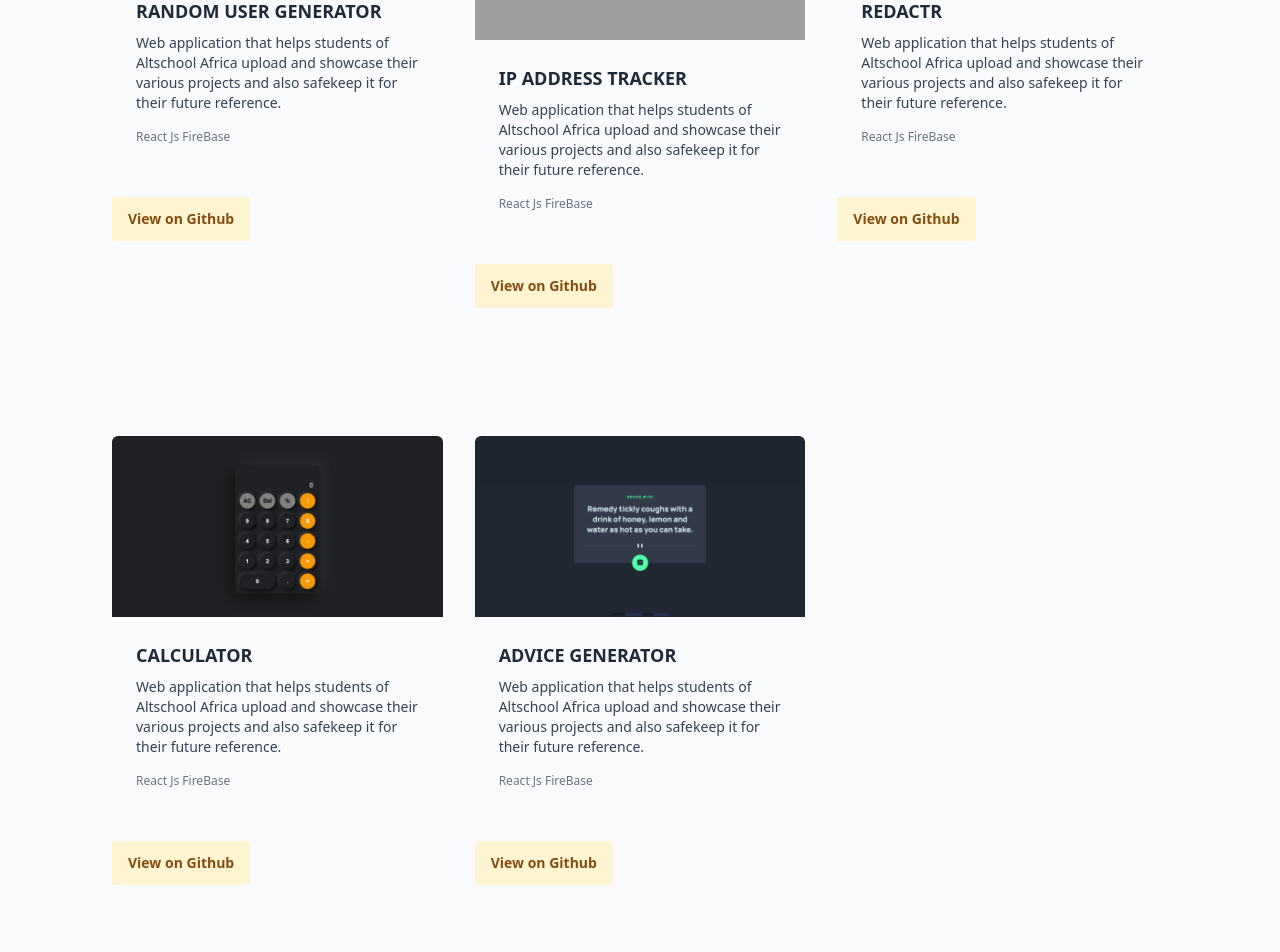
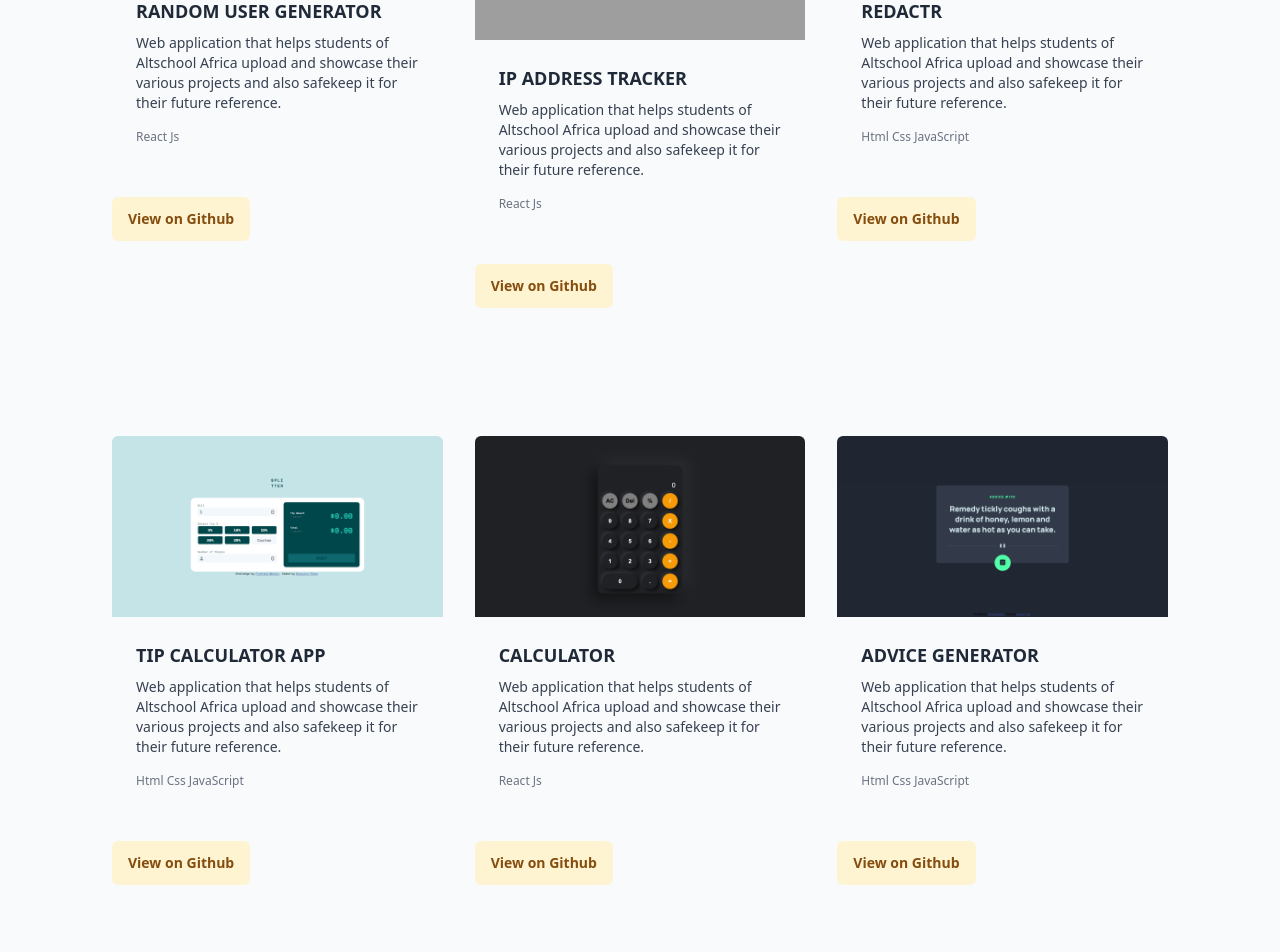
Before and after one commit to blessingpeters/portfolio-v1, a Next.js app: page /project in a window 1280 px wide. Shown: the part 1020-1972 px from the top of the page. Built offline with nearby package versions, Linux system fonts and the light colour scheme; grey boxes are pictures that could not be loaded.

Commit message:
still build

```diff
--- a/src/components/Button.js
+++ b/src/components/Button.js
@@ -2,7 +2,7 @@ function Button ({text}) {
     return (
         <button
         type="button"
-        className="bg-[#FFF4D2] text-yellow-800 font-semibold cursor-pointer text-xs sm:text-sm rounded-sm px-3 py-2 sm:px-4 sm:py-3  hover:bg-[#f4e6bc] flex mt-4 mb-12"
+        className="bg-[#FFF4D2] text-yellow-800 font-semibold cursor-pointer text-xs sm:text-sm rounded-md px-3 py-2 sm:px-4 sm:py-3 hover:bg-[#f4e6bc] flex mt-4 mb-12"
         aria-label="View All Projects"
       >
         {text}
--- a/src/pages/project.js
+++ b/src/pages/project.js
@@ -69,7 +69,7 @@ function Project() {
 
           <div className=" w-full col-span-1 mb-12 rounded-md sm:w-3/4 md:w-full shadow-card hover:-translate-y-0.5">
             <a
-              href="http://altschool-project-board.vercel.app/"
+              href="http://247comcare.com/"
               rel="noopener noreferrer"
               target="_blank"
               className=""
@@ -88,16 +88,16 @@ function Project() {
                 title="247Comcare"
                 desc=" Web application that helps students of Altschool Africa upload and showcase their various projects and also safekeep
                   it for their future reference."
-                tags="React Js FireBase"
+                tags="React Js"
               />
             </a>
-            <a href="https://github.com/ble-syn/Altschool-Project-Board">
+            <a href="https://github.com/ble-syn/247comcare">
               <Button text="View on Github" />
             </a>
           </div>
           <div className=" w-full col-span-1 mb-12 rounded-md sm:w-3/4 md:w-full shadow-card hover:-translate-y-0.5">
             <a
-              href="http://altschool-project-board.vercel.app/"
+              href="https://my-github-ble-syn.vercel.app/"
               rel="noopener noreferrer"
               target="_blank"
               className=""
@@ -116,16 +116,16 @@ function Project() {
                 title="My GitHub"
                 desc=" Web application that helps students of Altschool Africa upload and showcase their various projects and also safekeep
                     it for their future reference."
-                tags="React Js FireBase"
+                tags="React Js"
               />
             </a>
-            <a href="https://github.com/ble-syn/Altschool-Project-Board">
+            <a href="https://github.com/ble-syn/myGithub">
               <Button text="View on Github" />
             </a>
           </div>
           <div className=" w-full col-span-1 mb-12 rounded-md sm:w-3/4 md:w-full shadow-card hover:-translate-y-0.5">
             <a
-              href="http://altschool-project-board.vercel.app/"
+              href="https://random-user-generator-app.blesyn.repl.co/"
               rel="noopener noreferrer"
               target="_blank"
               className=""
@@ -144,16 +144,16 @@ function Project() {
                 title="Random User Generator"
                 desc=" Web application that helps students of Altschool Africa upload and showcase their various projects and also safekeep
                     it for their future reference."
-                tags="React Js FireBase"
+                tags="React Js"
               />
             </a>
-            <a href="https://github.com/ble-syn/Altschool-Project-Board">
+            <a href="https://github.com/ble-syn/Random-user-generator-app">
               <Button text="View on Github" />
             </a>
           </div>
           <div className=" w-full col-span-1 mb-12 rounded-md sm:w-3/4 md:w-full shadow-card hover:-translate-y-0.5">
             <a
-              href="http://altschool-project-board.vercel.app/"
+              href="https://blesyn-ip-address-tracker.vercel.app/"
               rel="noopener noreferrer"
               target="_blank"
               className=""
@@ -171,16 +171,16 @@ function Project() {
                 title="IP Address Tracker"
                 desc=" Web application that helps students of Altschool Africa upload and showcase their various projects and also safekeep
                     it for their future reference."
-                tags="React Js FireBase"
+                tags="React Js"
               />
             </a>
-            <a href="https://github.com/ble-syn/Altschool-Project-Board">
+            <a href="https://github.com/ble-syn/IP-address-tracker">
               <Button text="View on Github" />
             </a>
           </div>
           <div className=" w-full col-span-1 mb-12 rounded-md sm:w-3/4 md:w-full shadow-card hover:-translate-y-0.5">
             <a
-              href="http://altschool-project-board.vercel.app/"
+              href="https://redactrapp.netlify.app/index.html"
               rel="noopener noreferrer"
               target="_blank"
               className=""
@@ -199,16 +199,44 @@ function Project() {
                 title="Redactr"
                 desc=" Web application that helps students of Altschool Africa upload and showcase their various projects and also safekeep
                     it for their future reference."
-                tags="React Js FireBase"
+                tags="Html Css JavaScript"
               />
             </a>
-            <a href="https://github.com/ble-syn/Altschool-Project-Board">
+            <a href="https://github.com/ble-syn/Redactr-Hackathon-Circle-70-">
               <Button text="View on Github" />
             </a>
           </div>
           <div className=" w-full col-span-1 mb-12 rounded-md sm:w-3/4 md:w-full shadow-card hover:-translate-y-0.5">
             <a
-              href="http://altschool-project-board.vercel.app/"
+              href="https://ble-syn.github.io/tip-calculator-app/"
+              rel="noopener noreferrer"
+              target="_blank"
+              className=""
+            >
+              <ProjectDetails
+                image={
+                  <Image
+                    width={400}
+                    height={100}
+                    alt="Project"
+                    src="/assets/tip-calculator.png"
+                    className="rounded-tl-md object-cover object-top rounded-tr-md"
+                    priority
+                  />
+                }
+                title="Tip Calculator App"
+                desc=" Web application that helps students of Altschool Africa upload and showcase their various projects and also safekeep
+                    it for their future reference."
+                tags="Html Css JavaScript"
+              />
+            </a>
+            <a href="https://github.com/ble-syn/tip-calculator-app">
+              <Button text="View on Github" />
+            </a>
+          </div>
+          <div className=" w-full col-span-1 mb-12 rounded-md sm:w-3/4 md:w-full shadow-card hover:-translate-y-0.5">
+            <a
+              href="https://github.com/ble-syn/reactCalculator"
               rel="noopener noreferrer"
               target="_blank"
               className=""
@@ -227,16 +255,16 @@ function Project() {
                 title="Calculator"
                 desc=" Web application that helps students of Altschool Africa upload and showcase their various projects and also safekeep
                     it for their future reference."
-                tags="React Js FireBase"
+                tags="React Js"
               />
             </a>
-            <a href="https://github.com/ble-syn/Altschool-Project-Board">
+            <a href="http://react-calculator-ble-syn.vercel.app/">
               <Button text="View on Github" />
             </a>
           </div>
           <div className=" w-full col-span-1 mb-12 rounded-md sm:w-3/4 md:w-full shadow-card hover:-translate-y-0.5">
             <a
-              href="https://altschool-project-board.vercel.app/"
+              href="https://ble-syn.github.io/Advice-generator-app/"
               rel="noopener noreferrer"
               target="_blank"
               className=""
@@ -255,10 +283,10 @@ function Project() {
                 title="Advice Generator"
                 desc=" Web application that helps students of Altschool Africa upload and showcase their various projects and also safekeep
                     it for their future reference."
-                tags="React Js FireBase"
+                tags="Html Css JavaScript"
               />
             </a>
-            <a href="https://github.com/ble-syn/Altschool-Project-Board">
+            <a href="https://github.com/ble-syn/Advice-generator-app">
               <Button text="View on Github" />
             </a>
           </div>
--- a/src/styles/globals.css
+++ b/src/styles/globals.css
@@ -3,6 +3,6 @@
 @tailwind utilities;
 
 .blob{
-    background-color: red;
-    background-image: url("/public/blob.svg");
+    background-image: url("../blob.svg");
+    background-repeat: no-repeat;
 }
```
Also changed, not shown: src/pages/index.js (+41 -29 lines), public/assets/Download.svg (added), src/blob.svg (renamed from public/blob.svg).
